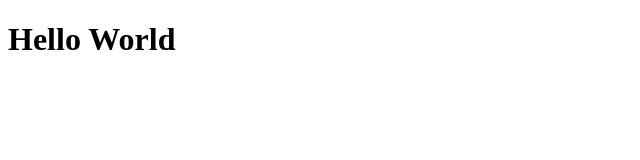
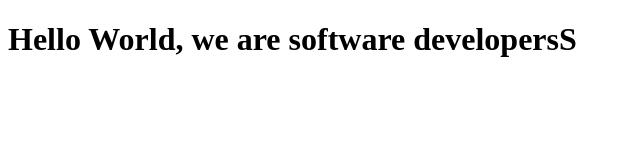
Before and after one commit to KareemWilson/microverse-collaboration, a plain HTML site: page index.html in a window 1280 px wide. Shown: the whole page, without its empty margins (0-640 px from the left). Drawn offline with Linux system fonts and the light colour scheme.

Commit message:
save-commit

```diff
--- a/index.html
+++ b/index.html
@@ -8,7 +8,7 @@
 
   <body>
     <script src="https://cdn.freecodecamp.org/testable-projects-fcc/v1/bundle.js"></script>
-    <h1>Hello World</h1>
+    <h1>Hello World, we are software developersS</h1>
     <!--
 
     Hello Camper!
```
